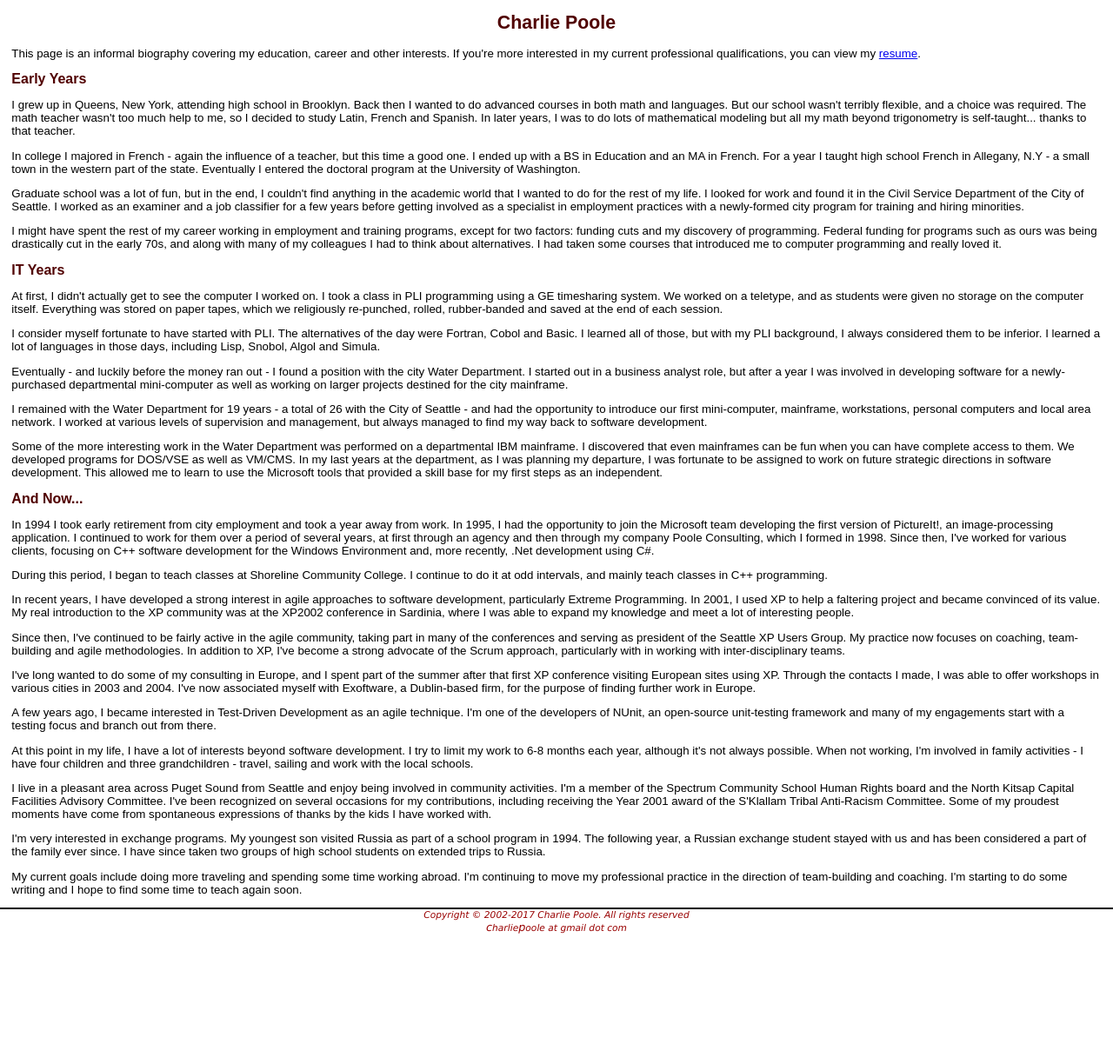
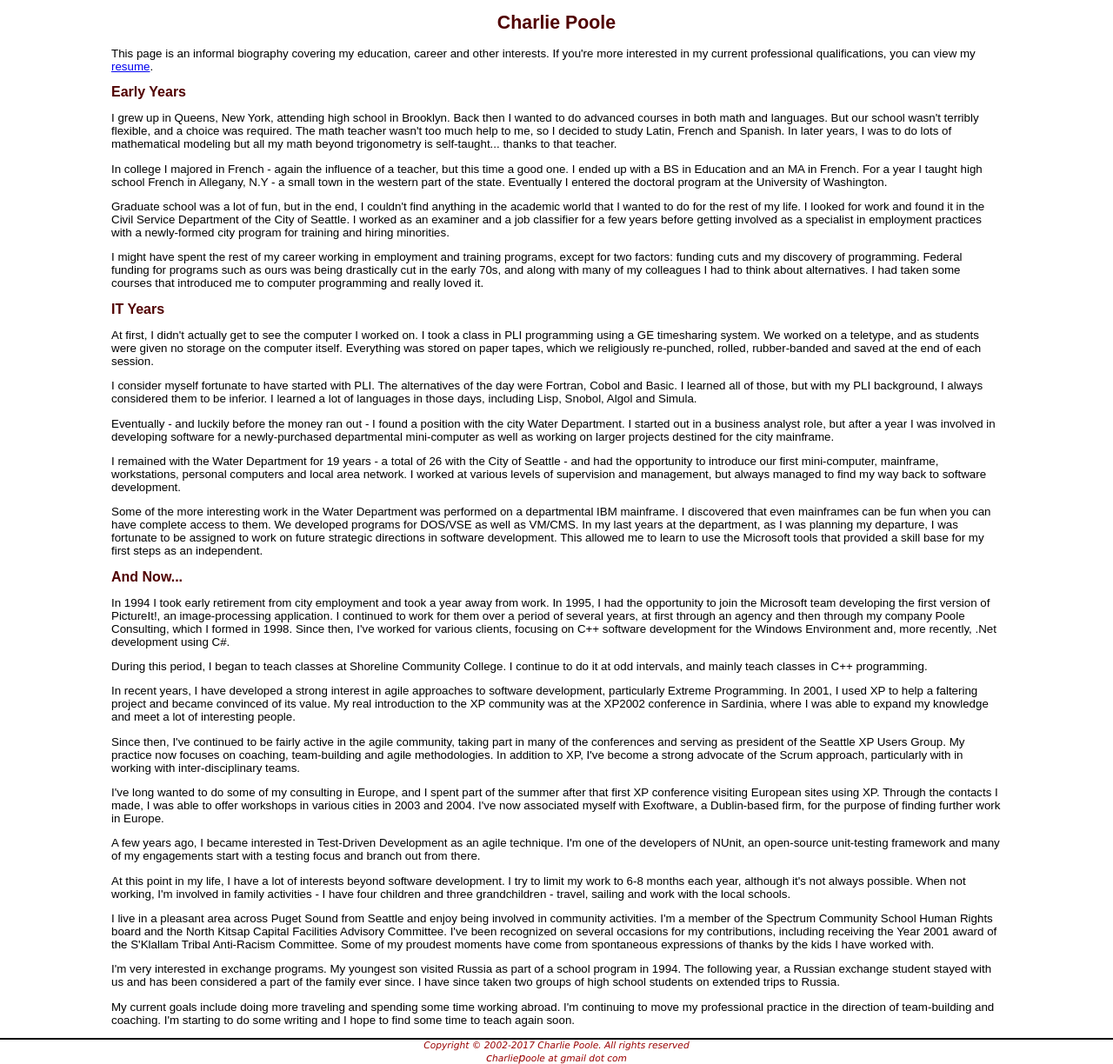
Before and after one commit to CharliePoole/charliepoole.org, a PHP site: page /bio.html in a window 1280 px wide. Shown: the part 40-1264 px from the top of the page at 87% size. Before the commit the page ends 1114 px from the top, so only its background shows below. Run offline with PHP 8.4, Linux system fonts and the light colour scheme.

Commit message:
Switch from main-content class to content id for uniformity

```diff
--- a/public_html/articles.html
+++ b/public_html/articles.html
@@ -27,7 +27,7 @@
 </div>
 <!-- End of Header -->
 
-<div class="main-content">
+<div id="content">
 
 <!-- Title Block -->
 <h1></h1>
--- a/public_html/bio.html
+++ b/public_html/bio.html
@@ -28,7 +28,7 @@
 </div>
 <!-- End of Header -->
 
-<div class="main-content">
+<div id="content">
 
 <h1>Charlie Poole</h1>
 <p>
--- a/public_html/contact.html
+++ b/public_html/contact.html
@@ -28,7 +28,7 @@
 </div>
 <!-- End of Header -->
 
-<div class="main-content">
+<div id="content">
 
 <h2>You can reach me...</h2>
 <h4 style="margin-left: 4em">by Email</h4>
--- a/public_html/css/screen.css
+++ b/public_html/css/screen.css
@@ -129,8 +129,9 @@ body, html {
 #header .spacer {
   border-bottom: 2px solid black;
 }
-
-/* Page Layouts */
+#content {
+  margin: 0 10%;
+}
 .article, .main-content {
   margin: 0 1em;
 }
--- a/public_html/events.html
+++ b/public_html/events.html
@@ -28,7 +28,7 @@
 </div>
 <!-- End of Header -->
 
-<div class="main-content">
+<div id="content">
 
 <!-- Title Block -->
 <h1></h1>
--- a/public_html/resume.html
+++ b/public_html/resume.html
@@ -28,7 +28,7 @@
 </div>
 <!-- End of Header -->
 
-<div class="main-content">
+<div id="content">
 
 <style>
 <!--
```
